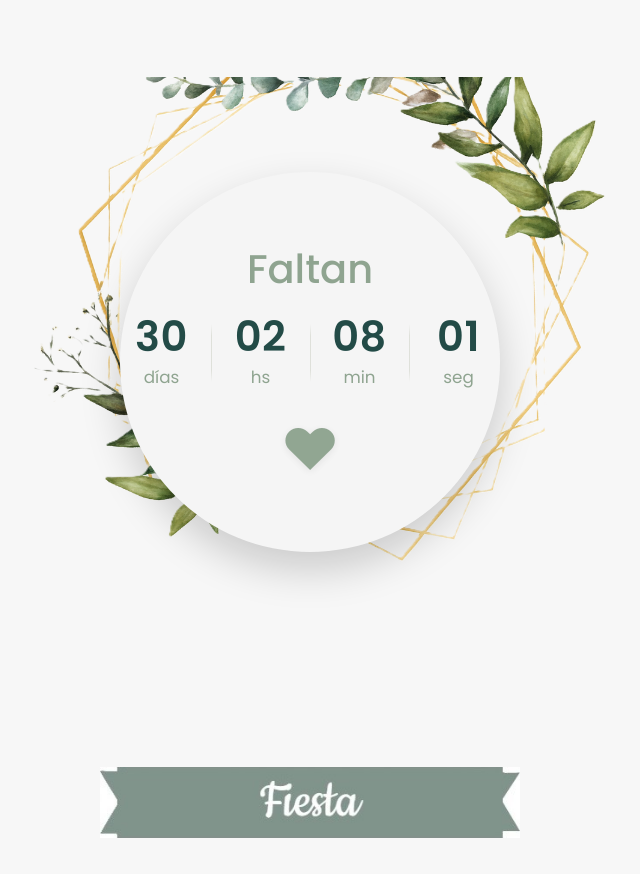
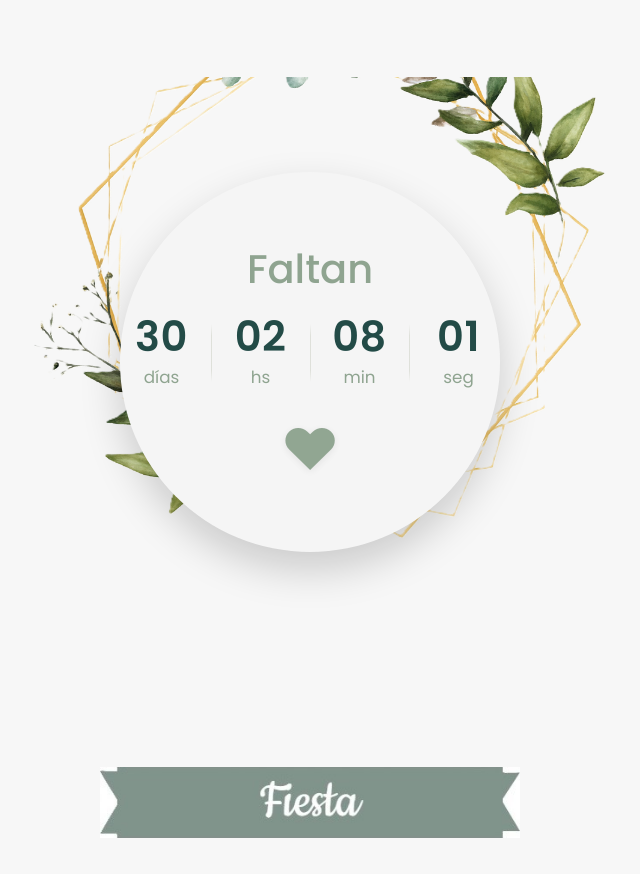
Before and after one commit to LucianaXV/invitacionVirtual, a plain HTML site: page index.html in a window 1280 px wide. Shown: the part 836-1710 px from the top of the page, without its empty margins (330-970 px from the left). Drawn offline with Linux system fonts and the light colour scheme; a web font is replaced by a local one.

Commit message:
Adjust transform property in style.css

```diff
--- a/style.css
+++ b/style.css
@@ -182,7 +182,7 @@ body {
     background-repeat: no-repeat;
     background-position: 50% top;
     background-size: contain;
-    transform: translate(4%, -14%);
+    transform: translate(4%, -18%);
 }
 
 .countdown-circle {
```
